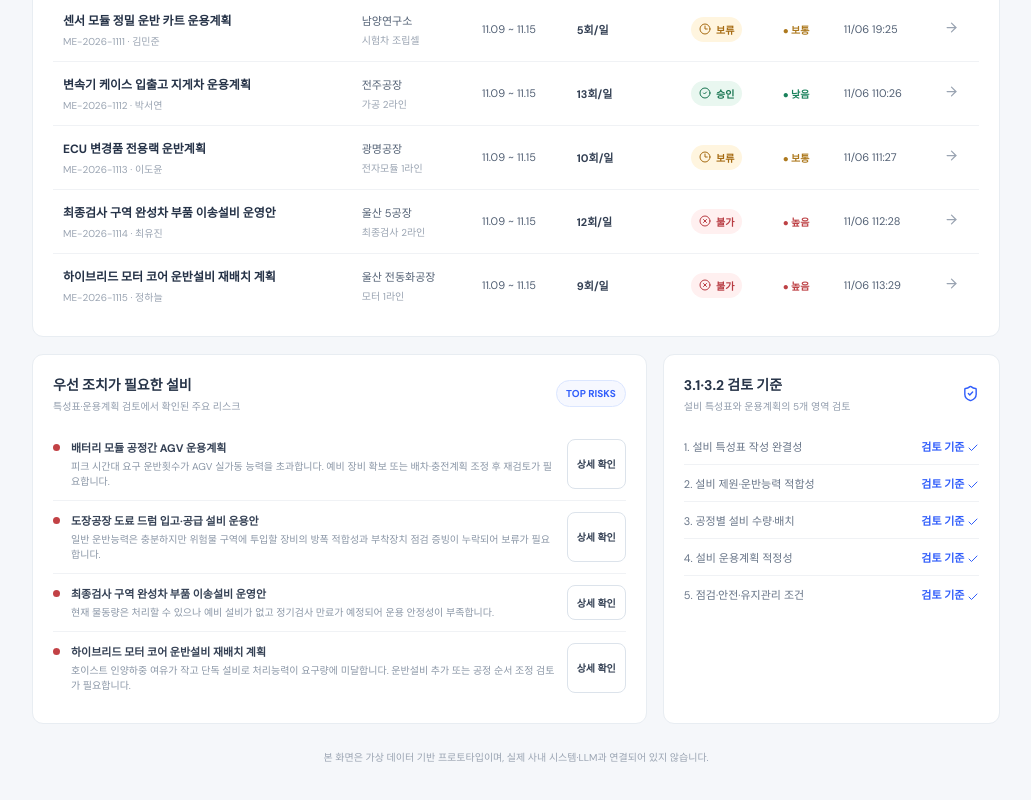
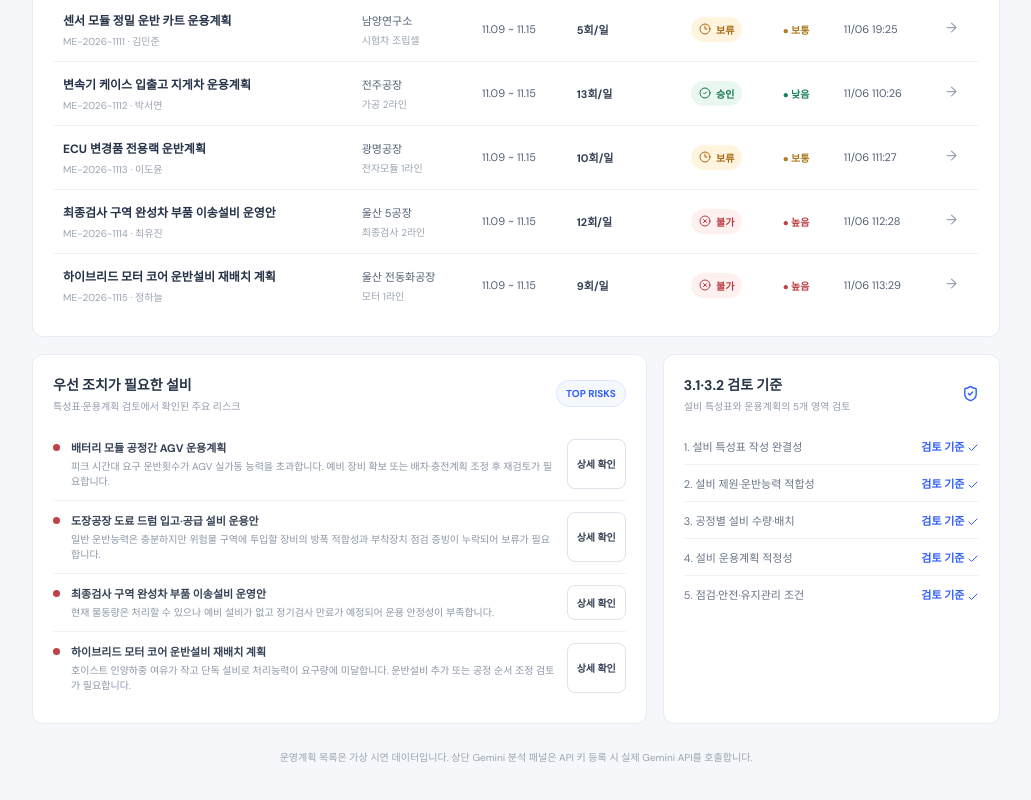
Before and after one commit to eunwoo3990/HINT_D5, a Next.js app: page / in a window 1280 px wide. Shown: the part 1130-1930 px from the top of the page, without its empty margins (246-1277 px from the left). Built offline with nearby package versions, Linux system fonts and the light colour scheme.

Commit message:
Clarify sample plan data and live Gemini panel

```diff
--- a/app/page.tsx
+++ b/app/page.tsx
@@ -70,7 +70,7 @@ export default function Home() {
             {analysisResult && <div style={{marginTop:16,borderTop:"1px solid #e8edf3",paddingTop:14}}><div className="panel-head"><div><div className="panel-title">실제 API 분석 결과</div><div className="panel-sub">모델: {analysisModel} · Gemini 응답 원문</div></div><button className="secondary-btn" onClick={()=>navigator.clipboard.writeText(analysisResult).then(()=>notify("분석 결과를 복사했습니다."))}>결과 복사</button></div><pre style={{whiteSpace:"pre-wrap",overflowWrap:"anywhere",fontFamily:"inherit",fontSize:12,lineHeight:1.8,color:"#344054",background:"#f8fafc",borderRadius:8,padding:14}}>{analysisResult}</pre></div>}
             <div style={{fontSize:10,color:"#8793a3",marginTop:10}}>무료 한도 초과 시 요청을 차단하며 유료 API로 자동 전환하지 않습니다. TXT·MD·CSV 텍스트 입력을 지원합니다. 기밀 자료는 무료 등급 데이터 사용 조건을 확인한 뒤 입력하세요.</div>
           </div>
-          <div className="page-heading"><div><div className="eyebrow">AI-ASSISTED MATERIAL CONTROL</div><h1>자재운반 설비 운용계획 검토</h1><div className="subtitle">공정별 자재 이동 흐름과 운반설비 특성표를 바탕으로 설비 배치·배차·운용계획의 적정성을 검토합니다.</div></div><button className="primary-btn" onClick={()=>notify("보고서 업로드는 다음 단계에서 파일 분석 API와 연결할 예정입니다.")}><Upload size={15}/> 보고서 업로드</button></div>
+          <div className="page-heading"><div><div className="eyebrow">AI-ASSISTED MATERIAL CONTROL</div><h1>자재운반 설비 운용계획 검토</h1><div className="subtitle">공정별 자재 이동 흐름과 운반설비 특성표를 바탕으로 설비 배치·배차·운용계획의 적정성을 검토합니다.</div></div><button className="primary-btn" onClick={()=>notify("상단 Gemini AI 실자료 분석 영역에서 TXT·MD·CSV 파일 또는 텍스트를 분석할 수 있습니다.")}><Upload size={15}/> 보고서 업로드</button></div>
           <div className="stats">
             <div className="stat-card"><div className="stat-label">전체 운영계획</div><div className="stat-value">{counts.all}<span style={{fontSize:12,color:"#8995a5",marginLeft:5}}>건</span></div><div className="stat-note">3.1 특성표 작성 · 3.2 운용계획 수립</div><div className="stat-icon" style={{background:"#edf2ff",color:"#315efb"}}><FileText size={17}/></div></div>
             <div className="stat-card"><div className="stat-label">승인 권고</div><div className="stat-value">{counts.approved}<span style={{fontSize:12,color:"#8995a5",marginLeft:5}}>건</span></div><div className="stat-note">추가 확인사항 없음</div><div className="stat-icon" style={{background:"#eaf7f0",color:"#16845b"}}><CheckCircle2 size={17}/></div></div>
@@ -92,7 +92,7 @@ export default function Home() {
               {["설비 특성표 작성 완결성","설비 제원·운반능력 적합성","공정별 설비 수량·배치","설비 운용계획 적정성","점검·안전·유지관리 조건"].map((x,i)=><div className="side-stat" key={x}><span>{i+1}. {x}</span><span style={{color:"#315efb",fontWeight:700}}>검토 기준 <Check size={12} style={{verticalAlign:"middle"}}/></span></div>)}
             </div>
           </div>
-          <div style={{fontSize:10,color:"#9aa4b2",textAlign:"center",padding:"8px 0"}}>본 화면은 가상 데이터 기반 프로토타입이며, 실제 사내 시스템·LLM과 연결되어 있지 않습니다.</div>
+          <div style={{fontSize:10,color:"#9aa4b2",textAlign:"center",padding:"8px 0"}}>운영계획 목록은 가상 시연 데이터입니다. 상단 Gemini 분석 패널은 API 키 등록 시 실제 Gemini API를 호출합니다.</div>
         </> : <>
           <button className="back-btn" onClick={()=>setSelected(null)}><ArrowLeft size={14}/> 대시보드로 돌아가기</button>
           <div className="detail-header"><div><div className="eyebrow">PLAN REVIEW　/　{selected.id}</div><h1>{selected.title}</h1><div className="subtitle">{selected.plant} · {selected.line} · 2026.11.09 ~ 11.15 · 담당 {selected.owner}</div></div><StatusPill status={selected.status}/></div>
```
